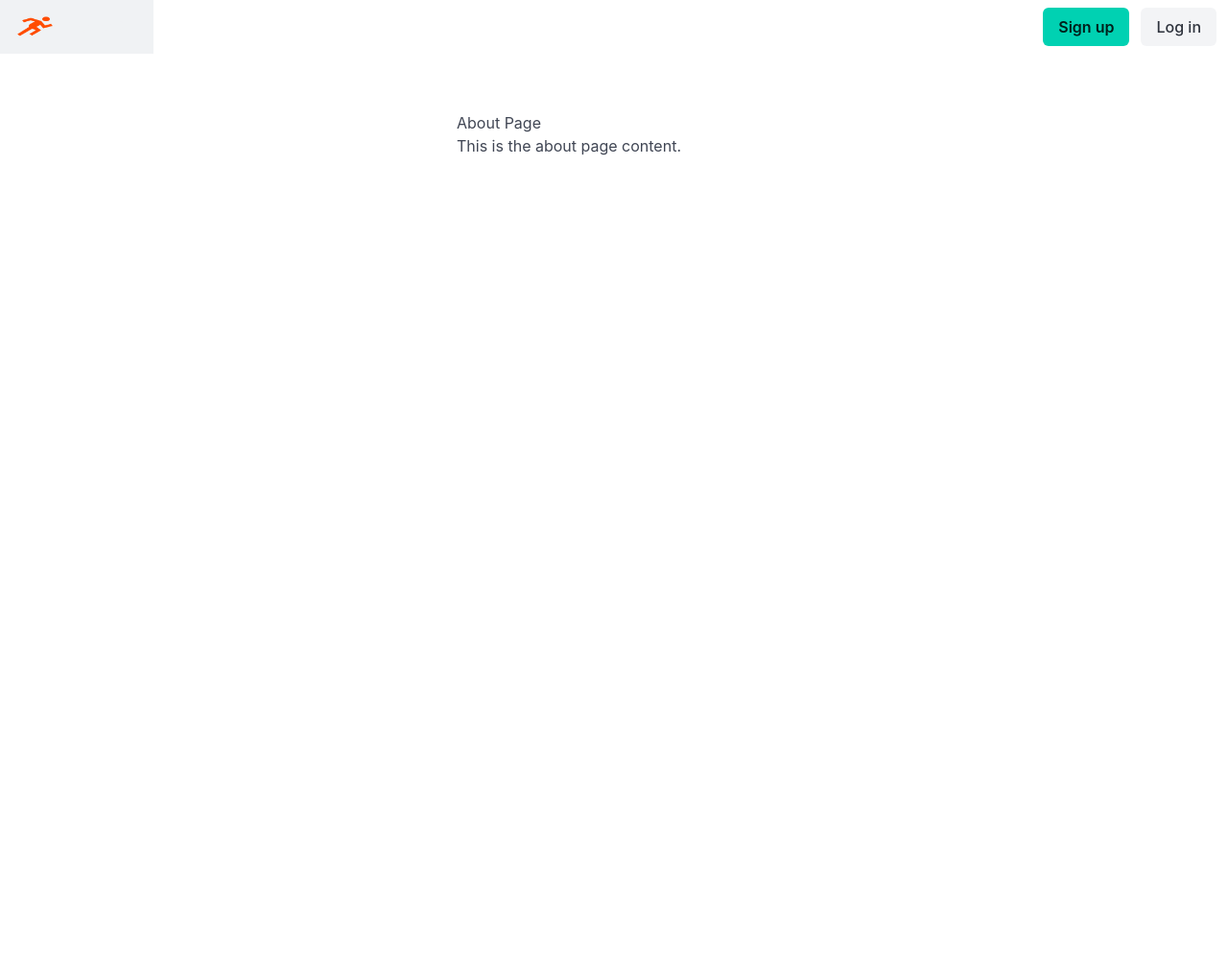
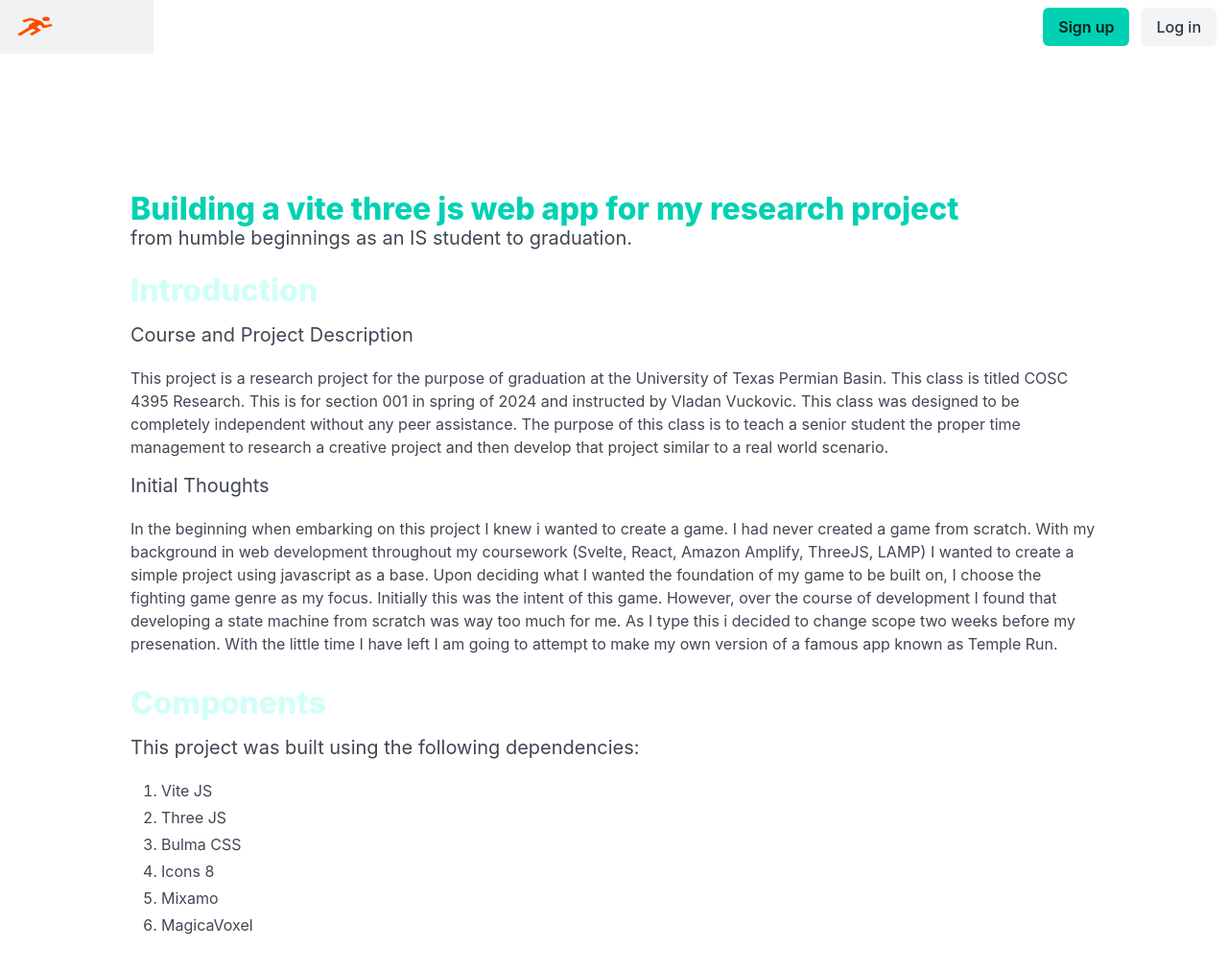
Before and after one commit to TotalMoxxie/researchproj, a website built with Vite: page about.html in a window 1280 px wide. Shown: the whole page at 96% size. Before the commit the page ends 800 px from the top, so only its background shows below. Built offline with nearby package versions, Linux system fonts and the light colour scheme.

Commit message:
added more content

```diff
--- a/about.html
+++ b/about.html
@@ -47,12 +47,36 @@
       </div>
     </nav>
     <div class="container">
-      <div class="columns is-justify-content-center m-6">
-        <div
-                class="column is-6-tablet is-5-desktop is-4-widescreen is-3-fullhd"
-        >
-      <h1>About Page</h1>
-      <p>This is the about page content.</p>
+      <div class="section is-medium">
+        <h1 class="title has-text-primary">Building a vite three js web app for my research project</h1>
+        <p class="subtitle">from humble beginnings as an IS student to graduation.</p>
+        <div class="content is-justify-content-left">
+          <h1 class="has-text-primary-light">Introduction</h1>
+          <p class="subtitle">Course and Project Description</p>
+          <p>
+            This project is a research project for the purpose of graduation at the University of Texas Permian Basin.
+            This class is titled COSC 4395 Research. This is for section 001 in spring of 2024 and instructed by Vladan Vuckovic.
+            This class was designed to be completely independent without any peer assistance. The purpose of this class is to teach a senior
+            student the proper time management to research a creative project and then develop that project similar to a real world scenario.
+          </p>
+          <p class="subtitle">Initial Thoughts</p>
+          <p>
+            In the beginning when embarking on this project I knew i wanted to create a game. I had never created a game from scratch.
+            With my background in web development throughout my coursework (Svelte, React, Amazon Amplify, ThreeJS, LAMP) I wanted to create a simple project using javascript as a base.
+            Upon deciding what I wanted the foundation of my game to be built on, I choose the fighting game genre as my focus. Initially this was the intent of this game. However,
+            over the course of development I found that developing a state machine from scratch was way too much for me. As I type this i decided to change scope two weeks before my presenation.
+            With the little time I have left I am going to attempt to make my own version of a famous app known as Temple Run.
+          </p>
+          <h1 class="has-text-primary-light">Components</h1>
+          <p class="subtitle"> This project was built using the following dependencies:</p>
+          <ol>
+            <li>Vite JS</li>
+            <li>Three JS</li>
+            <li>Bulma CSS</li>
+            <li>Icons 8</li>
+            <li>Mixamo</li>
+            <li>MagicaVoxel</li>
+          </ol>
         </div>
       </div>
     </div>
```
Also changed, not shown: index.html (+9 -2 lines), login.html (indentation only), signup.html (indentation only). Lines whose indentation alone changed are shown as unchanged.
